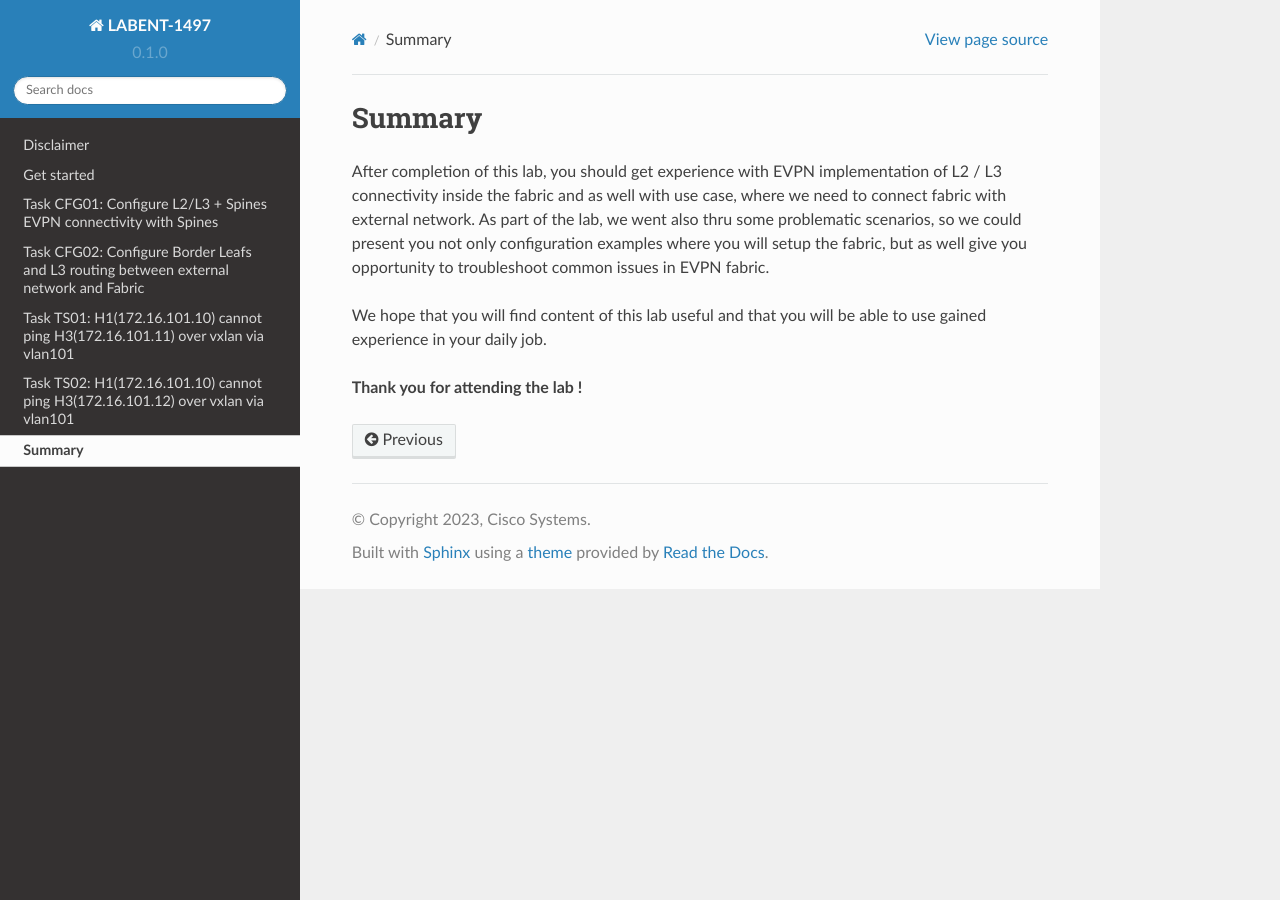
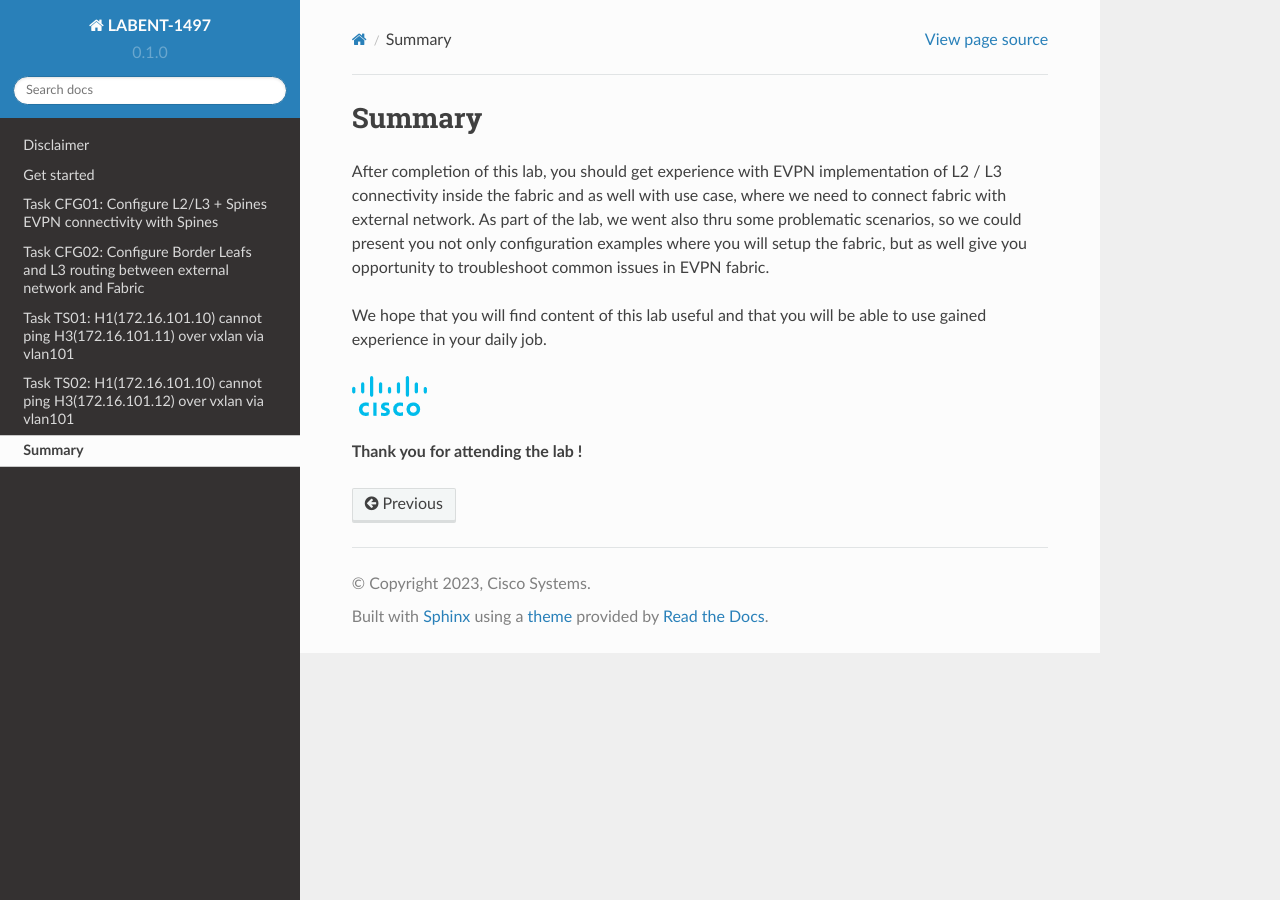
Before and after one commit to dvishchu/labent-1497, a Sphinx documentation site: the page built from docs/source/summary.rst, in a window 1280 px wide. Built offline with Sphinx 7.4.7 and the Read the Docs theme 2.0.0, drawn with Linux system fonts in a browser that asks for light colours.

Commit message:
Adding cisco logo

```diff
--- a/docs/source/summary.rst
+++ b/docs/source/summary.rst
@@ -5,4 +5,6 @@ After completion of this lab, you should get experience with EVPN implementation
 
 We hope that you will find content of this lab useful and that you will be able to use gained experience in your daily job.
 
+.. image:: assets/cisco_logo.png
+
 **Thank you for attending the lab !**
```
Also changed, not shown: docs/source/assets/cisco_logo.png (added).
